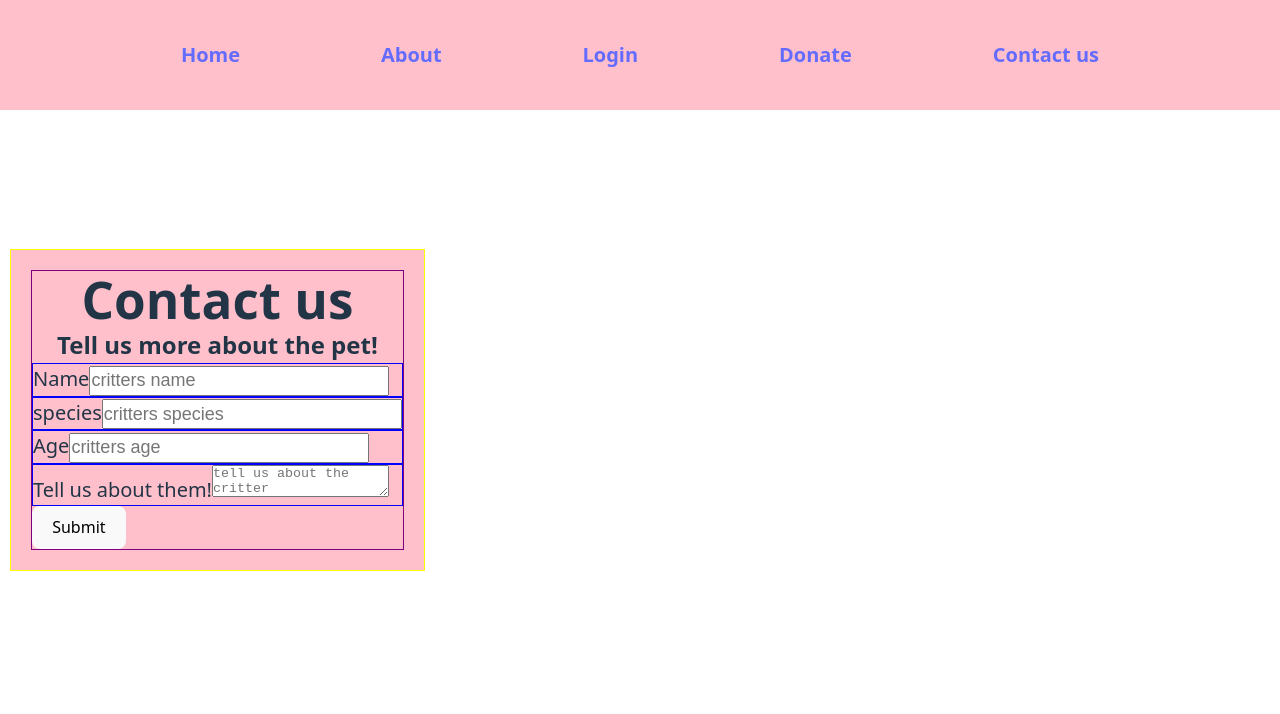
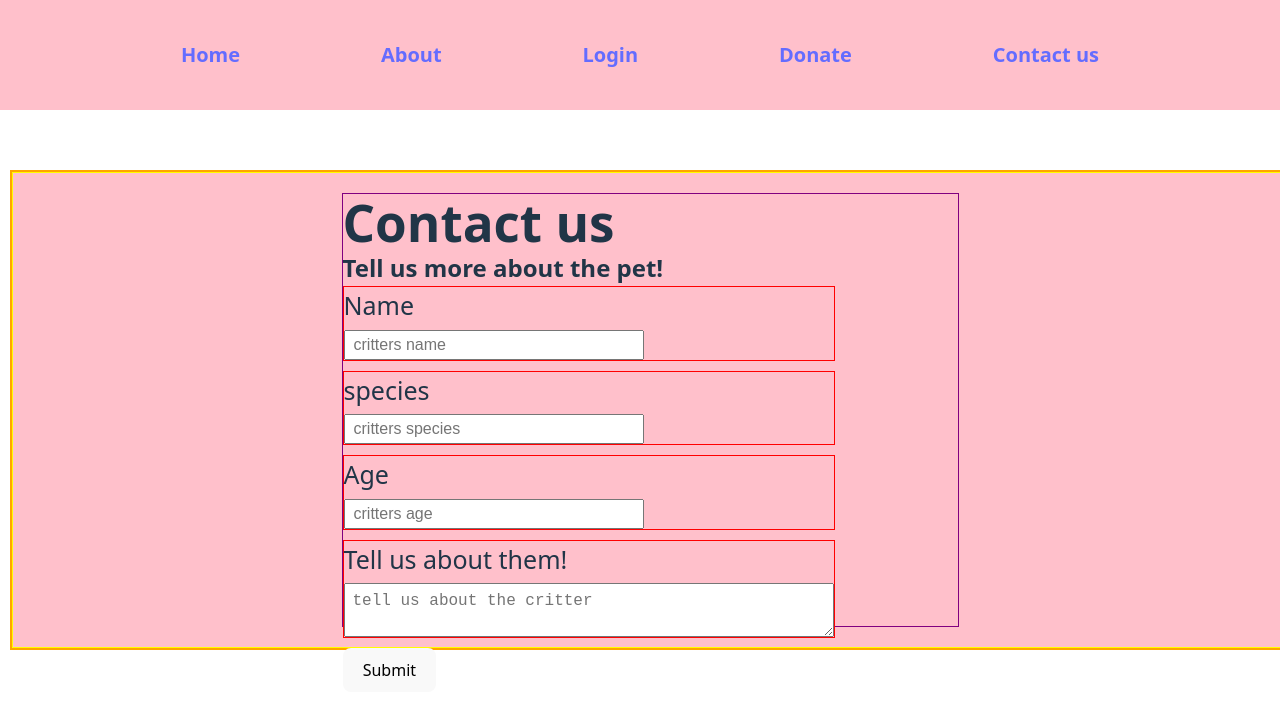
Before and after one commit to Jarbelaez91/Pet-Shelter, a React (Vite) app in the folder pet-shelter/: page /contact in a window 1280 px wide. Shown: the top 714 px of the page. Built offline with nearby package versions, Linux system fonts and the light colour scheme.

Commit message:
some css

```diff
--- a/pet-shelter/src/Components/Contact.jsx
+++ b/pet-shelter/src/Components/Contact.jsx
@@ -19,6 +19,7 @@ function Contact() {
   };
 
   return (
+    <div className="contact-page">
     <div className="contact-container">
       <div className="contact">
       <h1>Contact us</h1>
@@ -82,6 +83,7 @@ function Contact() {
       {submitted && <p> The form has successfully been submitted, Thank you!</p>}
     </div>
     </div>
+    </div>
   );
 }
 
--- a/pet-shelter/src/css/contact.css
+++ b/pet-shelter/src/css/contact.css
@@ -3,37 +3,42 @@
     padding: 0;
     box-sizing: border-box;
 }
-body {
+
+html, body {
     width: 100%;
     height: 100%;
 }
+
+
 .contact-container{
     background-color: pink;
     width: 100%;
     padding: 20px;
     box-sizing: border-box;
     border: solid yellow 1px;
+    display: flex;
+    justify-content: center;
 
 }
 
 .contact-form{
-    width: 100%;
-    font-size: 20px;
-    border: solid blue 1px;
+    width: 80%;
+    font-size: 25px;
+    border: solid red 1px;
+    display: flex;
     flex-direction: column;
-
-
-
+    margin-bottom: 10px;
+    justify-content: center;
 }
 
 .contact{
 
-    width: 100%;
+    width: 50%;
     height: auto;
     border: solid purple 1px;
     display: flex;
     flex-direction: column;
-    align-items: center;
+    align-items: left;
 
 }
 
@@ -41,7 +46,20 @@ body {
     border: solid green 2px;
     display: flex;
    justify-content: flex-start;
+}
 
-
+.contact-page{
+    border: solid orange 2px;
+    width: 100vw;
+    height: 60vh;
+    display: flex;
+    justify-content: center;
 
 }
+
+.inputs,
+textarea {
+    margin-top: 5px;
+    padding: 8px;
+    font-size: 16px;
+}
```
